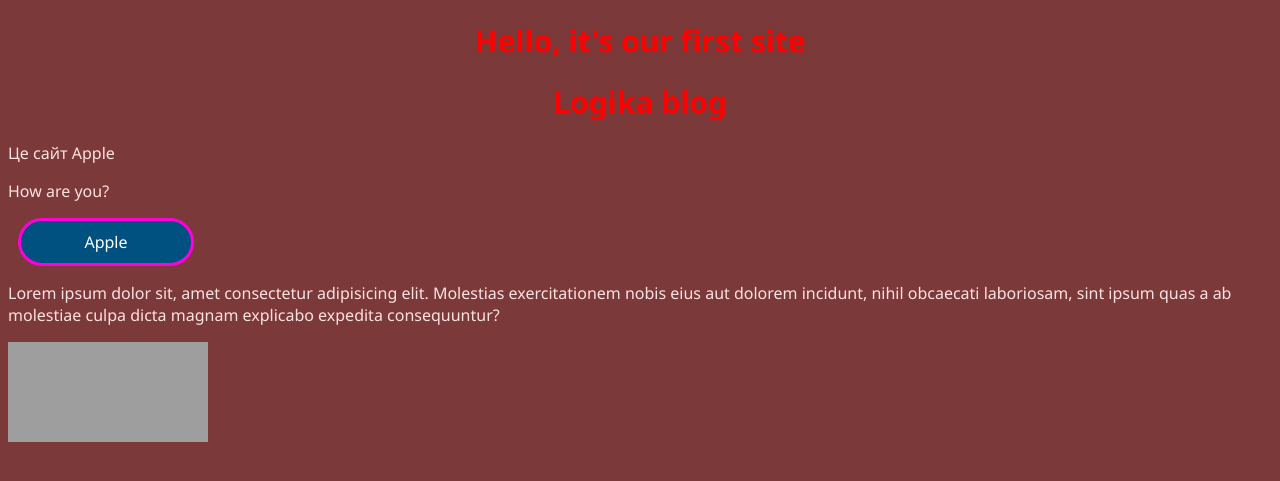
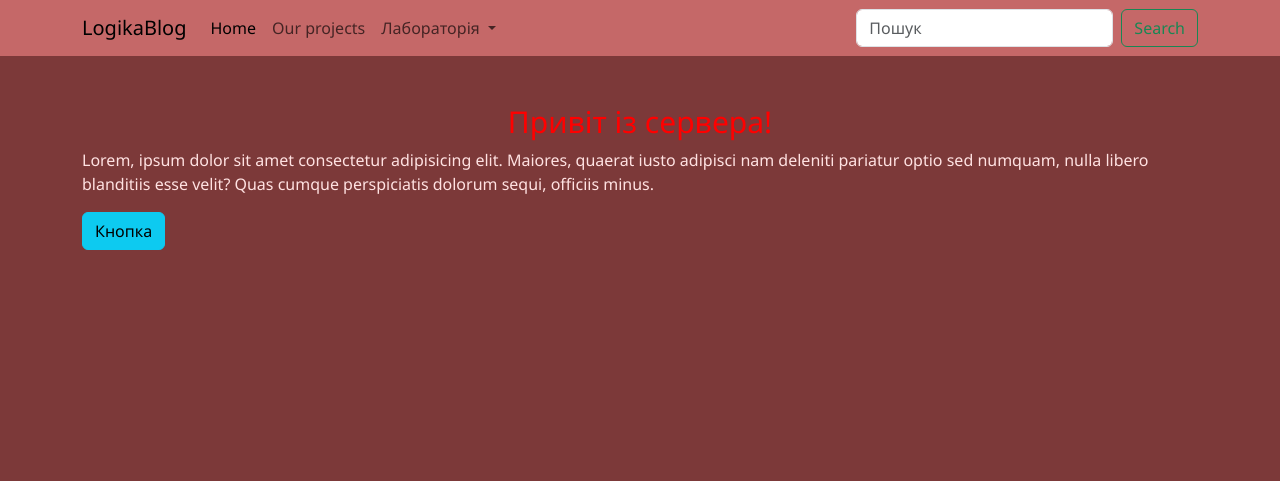
Before and after one commit to OlegSynyshyn/logika_blog, a Flask app: page / in a window 1280 px wide. Shown: the top 481 px of the page. Run offline with Flask 3, Linux system fonts and the light colour scheme; grey boxes are pictures that could not be loaded.

Commit message:
12.12 comit

```diff
--- a/static/style.css
+++ b/static/style.css
@@ -8,6 +8,8 @@ h1{
     color: red;
     font-size: 30px;
     text-align: center;
+
+
 }
 
 p{
--- a/templates/index.html
+++ b/templates/index.html
@@ -1,22 +1,62 @@
-<!DOCTYPE html>
-<html lang="en">
+<!doctype html>
+<html lang="uk">
 <head>
-    <meta charset="UTF-8">
-    <meta name="viewport" content="width=device-width, initial-scale=1.0">
-    <title>RozeLogik</title>
-    <link rel="stylesheet" href="static\style.css">
-
+    <!-- Голова: опис сторінки та підключення стилів -->
+    <meta charset="utf-8">
+    <meta name="viewport" content="width=device-width, initial-scale=1">
+    <title>Назва сторінки</title>
+    <!-- Підключення CSS -->
+    <link href="https://cdn.jsdelivr.net/npm/bootstrap@5.3.3/dist/css/bootstrap.min.css" rel="stylesheet" integrity="sha384-QWTKZyjpPEjISv5WaRU9OFeRpok6YctnYmDr5pNlyT2bRjXh0JMhjY6hW+ALEwIH" crossorigin="anonymous">
+<link rel="stylesheet" href="{{ url_for('static', filename='style.css')}}">
 </head>
 <body>
-    <h1>Hello, it's our first site</h1>
-    <h1>Logika blog</h1>
-    <p>Це сайт Apple</p>
-    <p>
-        How are you?
-    </p>
-    <a class="button" href="https://www.apple.com/" target="_blank">Apple</a>
-    <p>Lorem ipsum dolor sit, amet consectetur adipisicing elit. Molestias exercitationem nobis eius aut dolorem incidunt, nihil obcaecati laboriosam, sint ipsum quas a ab molestiae culpa dicta magnam explicabo expedita consequuntur?</p>
-    <img src="https://1000logos.net/wp-content/uploads/2017/02/Apple-Logosu.png" alt="Apple logo"
-    width="200" height="100">
+    <!-- Тіло: увесь вміст сторінки -->
+    <header>
+        <nav class="navbar navbar-expand-lg" style="background: rgb(197, 104, 104);">
+            <div class="container">
+              <a class="navbar-brand" href="#">LogikaBlog</a>
+              <button class="navbar-toggler" type="button" data-bs-toggle="collapse" data-bs-target="#navbarSupportedContent" aria-controls="navbarSupportedContent" aria-expanded="false" aria-label="Toggle navigation">
+                <span class="navbar-toggler-icon"></span>
+              </button>
+              <div class="collapse navbar-collapse" id="navbarSupportedContent">
+                <ul class="navbar-nav me-auto mb-2 mb-lg-0">
+                  <li class="nav-item">
+                    <a class="nav-link active" aria-current="page" href="#">Home</a>
+                  </li>
+                  <li class="nav-item">
+                    <a class="nav-link" href="#">Our projects</a>
+                  </li>
+                  <li class="nav-item dropdown">
+                    <a class="nav-link dropdown-toggle" href="#" role="button" data-bs-toggle="dropdown" aria-expanded="false">
+                      Лабораторія
+                    </a>
+                    <ul class="dropdown-menu">
+                      <li><a class="dropdown-item" href="#">Інтернет-урок</a></li>
+                      <li><a class="dropdown-item" href="#"> Архів</a></li>
+                      <li><hr class="dropdown-divider"></li>
+                      <li><a class="dropdown-item" href="#">Курс</a></li>
+                    </ul>
+
+                </ul>
+                <form class="d-flex" role="search">
+                  <input class="form-control me-2" type="search" placeholder="Пошук" aria-label="Search">
+                  <button class="btn btn-outline-success" type="submit">Search</button>
+                </form>
+              </div>
+            </div>
+          </nav>
+        <!-- Шапка сайту: назва, логотип, навігація -->
+    </header>
+    <main class="container">
+        <h1 class="mt-5">Привіт із сервера!</h1>
+        <p>Lorem, ipsum dolor sit amet consectetur adipisicing elit. Maiores, quaerat iusto adipisci nam deleniti pariatur optio sed numquam, nulla libero blanditiis esse velit? Quas cumque perspiciatis dolorum sequi, officiis minus.
+        </p>
+        <button class="btn btn-info">Кнопка</button>
+    </main>
+    <footer>
+        <!-- Підвал сайту: про сайт, автор, контакти тощо -->
+    </footer>
+    <!-- Підключення JavaScript -->
+     <script src="https://cdn.jsdelivr.net/npm/bootstrap@5.3.3/dist/js/bootstrap.bundle.min.js" integrity="sha384-YvpcrYf0tY3lHB60NNkmXc5s9fDVZLESaAA55NDzOxhy9GkcIdslK1eN7N6jIeHz" crossorigin="anonymous"></script>
 </body>
 </html>
```
